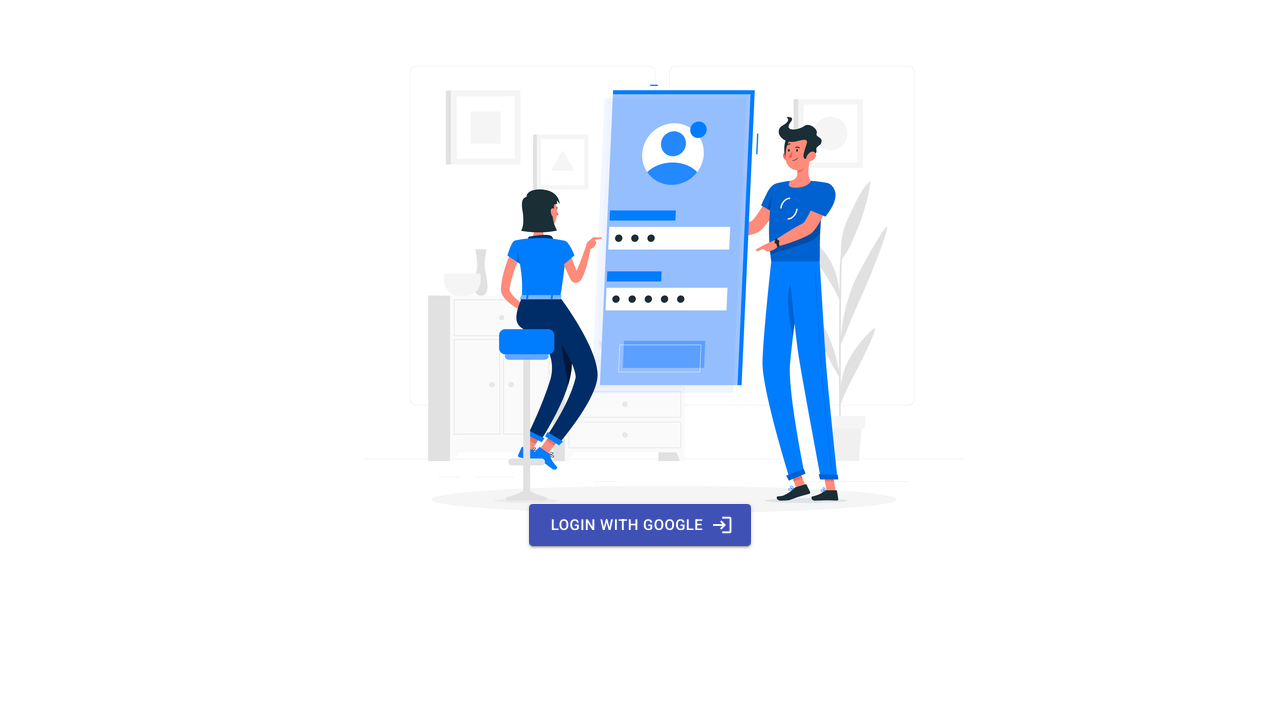
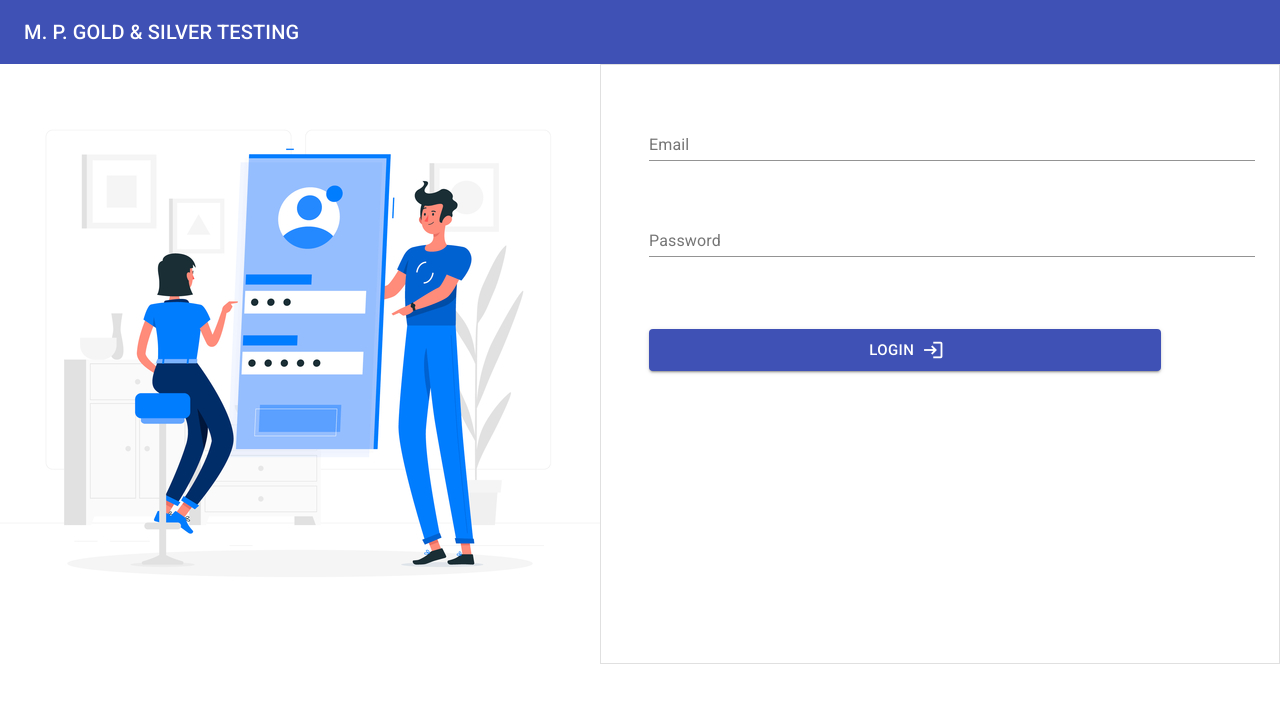
Before and after one commit to shivam-pawar/MPGOLD-WEB, a React (Create React App) app: page / in a window 1280 px wide. Shown: the top 702 px of the page. Built offline with nearby package versions, Linux system fonts and the light colour scheme.

Commit message:
Changes Login type and added header.

```diff
--- a/package.json
+++ b/package.json
@@ -5,6 +5,7 @@
   "dependencies": {
     "@material-ui/core": "^4.11.3",
     "@material-ui/icons": "^4.11.2",
+    "@material-ui/lab": "^4.0.0-alpha.57",
     "@testing-library/jest-dom": "^5.11.10",
     "@testing-library/react": "^11.2.6",
     "@testing-library/user-event": "^12.8.3",
--- a/src/App.css
+++ b/src/App.css
@@ -127,3 +127,15 @@
   background-color: lemonchiffon;
   border: 1px solid black;
 }
+.login-main {
+  width: 100%;
+  display: flex;
+}
+.login-main-img {
+  width: 50%;
+  display: flex;
+}
+.login-inputs {
+  width: 100%;
+  display: block;
+}
--- a/src/App.js
+++ b/src/App.js
@@ -1,11 +1,9 @@
 import GoldForm from "./components/GoldForm";
-import Header from "./components/Header";
 import "./App.css";
 
 function App() {
   return (
     <div className="App">
-      <Header />
       <GoldForm />
     </div>
   );
--- a/src/components/Header.js
+++ b/src/components/Header.js
@@ -3,6 +3,8 @@
 import AppBar from "@material-ui/core/AppBar";
 import Toolbar from "@material-ui/core/Toolbar";
 import Typography from "@material-ui/core/Typography";
+import { Button } from "@material-ui/core";
+import { auth } from "../config/firebase";
 
 const useStyles = makeStyles((theme) => ({
   root: {
@@ -15,8 +17,15 @@
     flexGrow: 1,
   },
 }));
-function Header() {
+function Header({ user }) {
   const classes = useStyles();
+  const signOutUser = async (e) => {
+    await auth.signOut().then(() => {
+      alert("Sign Out Successfully");
+    });
+    localStorage.removeItem("email");
+    window.location.reload();
+  };
   return (
     <div className={classes.root}>
       <AppBar position="static">
@@ -24,6 +33,9 @@
           <Typography variant="h6" className={classes.title}>
             M. P. GOLD & SILVER TESTING
           </Typography>
+          <Button color="inherit" onClick={signOutUser}>
+            {user}
+          </Button>
         </Toolbar>
       </AppBar>
     </div>
--- a/src/components/Login.js
+++ b/src/components/Login.js
@@ -1,16 +1,40 @@
 import React, { useState } from "react";
 import { Button } from "@material-ui/core";
-import Grid from "@material-ui/core/Grid";
-import { auth, provider } from "../config/firebase";
+import { auth } from "../config/firebase";
 import App from "../App";
-import Container from "@material-ui/core/Container";
 import Icon from "@material-ui/core/Icon";
+import Header from "./Header";
+import TextField from "@material-ui/core/TextField";
+import Alert from "@material-ui/lab/Alert";
+import Paper from "@material-ui/core/Paper";
+import { makeStyles } from "@material-ui/core/styles";
+
+const useStyles = makeStyles((theme) => ({
+  root: {
+    "& > *": {
+      margin: theme.spacing(3),
+      flexGrow: 2,
+      width: "60ch",
+    },
+    "& > .c-name": {
+      margin: theme.spacing(3),
+      width: "60ch",
+    },
+  },
+}));
 
 function Login() {
+  const classes = useStyles();
+
   const [email, setEmail] = useLocalStorage("email", "");
+  const [credentials, setCredentials] = useState({
+    email: "",
+    password: "",
+  });
+  const [warning, setWarning] = useState("");
   console.log("Logged in with email: ", email);
-  const googleSignUp = () => {
-    auth.signInWithPopup(provider).then(
+  const googleSignUp = (email, password) => {
+    auth.signInWithEmailAndPassword(email, password).then(
       function (result) {
         var user = result.user;
         setEmail(user.email);
@@ -18,12 +42,19 @@
       },
       function (error) {
         var email = error.email;
-
+        setWarning(error.message);
         if (error.code === "auth/account-exists-with-different-credential") {
           auth.fetchSignInMethodsForEmail(email).then(function (providers) {});
         }
       }
     );
+  };
+  const handleEmailPassword = (e) => {
+    const { value } = e.target;
+    setCredentials({
+      ...credentials,
+      [e.target.name]: value,
+    });
   };
   return (
     <div className="App">
@@ -31,24 +62,69 @@
       email === "shivampawar1038@gmail.com" ||
       email === "yogeshpawar223@gmail.com" ? (
         <>
+          <Header user={email} />
           <App />
         </>
       ) : (
         <>
-          <Container maxWidth="sm" style={{ width: "1x" }}>
-            <img src={process.env.PUBLIC_URL + "/login-img.jpg"} alt="login" />
-            <Grid container justify="center" style={{ marginTop: "-100px" }}>
+          <Header />
+          <div className="login-main">
+            <div className="login-main-img">
+              <img
+                src={process.env.PUBLIC_URL + "/login-img.jpg"}
+                alt="login"
+              />
+            </div>
+            <Paper
+              variant="outlined"
+              square
+              className={classes.root}
+              style={{ width: "100%" }}
+            >
+              <div className="login-inputs">
+                <div
+                  style={{ display: "block", width: "100%" }}
+                  className={classes.root}
+                >
+                  <TextField
+                    className="c-name"
+                    id="standard-email"
+                    label="Email"
+                    name="email"
+                    onChange={handleEmailPassword}
+                  />
+                </div>
+                <div
+                  style={{ display: "block", width: "100%" }}
+                  className={classes.root}
+                >
+                  <TextField
+                    className="c-name"
+                    id="standard-password"
+                    label="Password"
+                    name="password"
+                    type="password"
+                    onChange={handleEmailPassword}
+                  />
+                </div>
+              </div>
+              <div className={classes.root}>
                 <Button
                   size="large"
                   variant="contained"
                   color="primary"
                   endIcon={<Icon>login</Icon>}
-                onClick={googleSignUp}
+                  onClick={() =>
+                    googleSignUp(credentials.email, credentials.password)
+                  }
                 >
-                Login With Google
+                  Login
                 </Button>
-            </Grid>
-          </Container>
+
+                {warning && <Alert severity="error">{warning}</Alert>}
+              </div>
+            </Paper>
+          </div>
         </>
       )}
     </div>
```
Also changed, not shown: 1 other file (tests, documents, lock files or other folders). Lines whose indentation alone changed are shown as unchanged.
